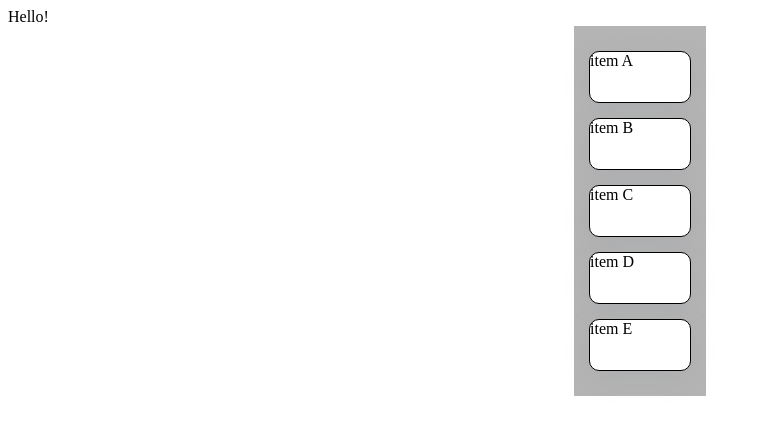
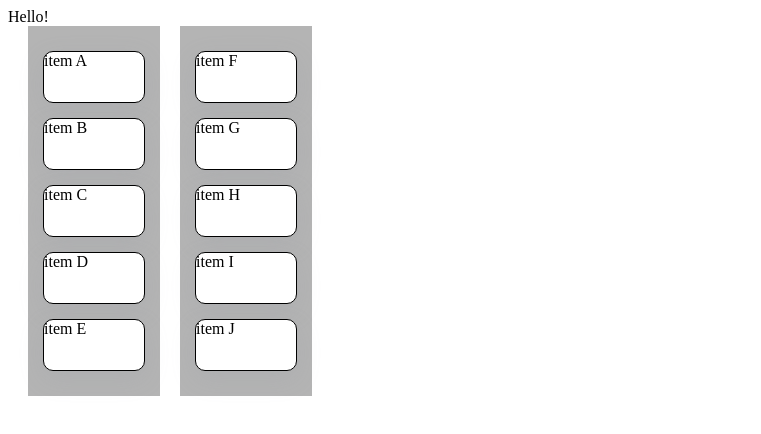
Before and after one commit to NeatKYU/vnd, a Vue app: page / in a window 1280 px wide. Shown: the top 434 px of the page, without its empty margins (0-761 px from the left). Built offline with nearby package versions, Linux system fonts and the light colour scheme.

Commit message:
✨ 리스트 두개 왔다갔다 기능 추가

```diff
--- a/src/App.vue
+++ b/src/App.vue
@@ -1,7 +1,10 @@
 <template>
   <div id="app">
     Hello!
-    <Drag></Drag>
+    <div class="flex-style">
+      <Drag :pDropzoneId="1" :pList="list1"></Drag>
+      <Drag :pDropzoneId="2" :pList="list2"></Drag>
+    </div>
   </div>
 </template>
 
@@ -12,9 +15,64 @@ export default {
   name: 'App',
   components: {
     Drag
+  },
+  data() {
+    return {
+      list1: [
+        {
+          id: '1',
+          title: 'item A',
+          list: 1,
+        },{
+          id: '2',
+          title: 'item B',
+          list: 1,
+        },{
+          id: '3',
+          title: 'item C',
+          list: 1,
+        },{
+          id: '4',
+          title: 'item D',
+          list: 1,
+        },{
+          id: '5',
+          title: 'item E',
+          list: 1,
+        },
+      ],
+      list2: [
+        {
+          id: '6',
+          title: 'item F',
+          list: 2,
+        },{
+          id: '7',
+          title: 'item G',
+          list: 2,
+        },{
+          id: '8',
+          title: 'item H',
+          list: 2,
+        },{
+          id: '9',
+          title: 'item I',
+          list: 2,
+        },{
+          id: '10',
+          title: 'item J',
+          list: 2,
+        },
+      ]
+    };
   }
 }
 </script>
 
-<style>
+<style scoped>
+.flex-style {
+  display: flex;
+  gap: 20px;
+  padding: 0 20px;
+}
 </style>
--- a/src/components/dragTest.vue
+++ b/src/components/dragTest.vue
@@ -1,21 +1,16 @@
 <template>
     <div class="drag-wrapper">
-        <div
-            id="list"
-            class="dropzone"
-            :sortable="{
-                onUpdate: sortableMove
-            }"
-        >
+        <div class="dropzone">
             <div
-                v-for="(item, index) in tempListOne"
-                :key="item.id"
+                v-for="(item, index) in tempList"
+                :key="item.id+'-'+index"
+                :id="item.id"
                 draggable="true"
                 @dragstart="startDrag($event, item, index)"
                 @dragend="dragLeave()"
                 @drop="dragEnd($event, index)"
-                @dragover.prevent="overShow(item.id)"
-                @dragenter.prevent="moveOver(index)"
+                @dragover.prevent
+                @dragenter.prevent
                 class="drag-box"
                 :class="{
                     'is-dragging': sIsDragging && (item.id === sDraggingId),
@@ -23,7 +18,7 @@
                     // 'move-action-up': isMoveActionUp(sDraggingId, sOverId) && isOver(item.id),
                 }"
             >
-                <div v-if="sOverShow && (item.id === sOverId) && (item.id !== sDraggingId)" class="move-point" />
+                <!-- <div v-if="sOverShow && (item.id === sOverId) && (item.id !== sDraggingId)" class="move-point" /> -->
                 <span>{{ item.title }}</span>
             </div>
         </div>
@@ -33,95 +28,83 @@
 <script>
 export default {
     name: 'dragTest',
+    props: {
+        pList: [],
+        pDropzoneId: Number,
+    },
     data() {
         return {
-            tempListOne: [
-                {
-                    id: '1',
-                    title: 'item A',
-                    list: 1,
-                },{
-                    id: '2',
-                    title: 'item B',
-                    list: 1,
-                },{
-                    id: '3',
-                    title: 'item C',
-                    list: 1,
-                },{
-                    id: '4',
-                    title: 'item D',
-                    list: 1,
-                },{
-                    id: '5',
-                    title: 'item E',
-                    list: 1,
-                },
-            ],
-            tempListTwo: [],
+            tempList: [],
             sIsDragging: false,
             sDraggingId: null,
             sOverId: null,
-            sDragzone: 0,
             sFrom: -1,
             sTo: -1,
             sOverShow: false,
             sCustomDiv: null,
+            sListId: null,
         }
     },
     methods: {
-        sortableMove: function (aEvent) {
-            this.tempListOne.splice(aEvent.newIndex, 0, this.tempListOne.splice(aEvent.oldIndex, 1)[0])
-        },
         startDrag(event, aItem, aIdx) {
+            console.log('start drag dropzone', this.pDropzoneId)
             event.dataTransfer.dropEffect = 'move';
             event.dataTransfer.effectAllowed = 'move';
             event.dataTransfer.setData('itemId', aItem.id);
+
             // ghost image control
             let sCustomDiv = event.target.cloneNode(true);
             sCustomDiv.style.opacity = 0.01;
+            sCustomDiv.id = 'customdiv';
+            sCustomDiv.className = "drag-box "+aIdx+" "+aItem.id;
             document.body.appendChild(sCustomDiv);
             event.dataTransfer.setDragImage(sCustomDiv, event.offsetX, event.offsetY);
             this.sCustomDiv = sCustomDiv
 
             this.sDraggingId = aItem.id;
-            this.sDragzone = aItem.list;
             this.sFrom = aIdx;
-            console.log(this.sDraggingId)
             this.toggleDragging('over');
         },
         dragEnd(event, aTo) {
             event.preventDefault();
-            console.log('from to = ', this.sFrom, aTo)
-            this.moveItem(this.sFrom, aTo);
+            console.log('drag end dropzone', this.pDropzoneId)
+
+            const sCustomDiv = document.getElementById('customdiv').cloneNode(true);
+            sCustomDiv.id = sCustomDiv.className.split(' ')[2];
+
+            this.moveItem(sCustomDiv.className.split(' ')[1], aTo, sCustomDiv);
+
             this.sFrom = -1;
             this.sTo = -1;
             this.toggleDragging('end');
             this.endOverShow();
             if(this.sCustomDiv){
-                console.log(this.sCustomDiv);
                 document.body.removeChild(this.sCustomDiv);
                 this.sCustomDiv = null;
             }
         },
         dragLeave() {
+            if(this.sCustomDiv){
+                document.body.removeChild(this.sCustomDiv);
+                //여기서 삭제해버리자~
+                this.tempList.splice(this.sFrom, 1)
+                this.sCustomDiv = null;
+            }
             this.sFrom = -1;
             this.sTo = -1;
             this.toggleDragging('end');
             this.endOverShow();
-            if(this.sCustomDiv){
-                console.log(this.sCustomDiv);
-                document.body.removeChild(this.sCustomDiv);
-                this.sCustomDiv = null;
+        },
+        moveItem(aFrom, aTo, aCustomdiv) {
+            if(this.sIsDragging) {
+                this.tempList.splice(aTo, 0, this.tempList.splice(aFrom, 1)[0]);
+            } else {
+                this.tempList.splice(aTo, 0, {
+                    id: aCustomdiv.id,
+                    title: aCustomdiv.innerText,
+                    list: this.pDropzoneId
+                });
             }
-        },
-        moveItem(aFrom, aTo) {
-            this.tempListOne.splice(aTo, 0, this.tempListOne.splice(aFrom, 1)[0]);
-        },
-        moveOver(aTo) {
-            console.log('over from to !', this.sFrom, aTo)
-            this.tempListOne.splice(aTo, 0, this.tempListOne.splice(this.sFrom, 1)[0]);
-            this.sFrom = aTo;
         },
         toggleDragging(aType){
             if(aType === 'over'){
@@ -138,9 +121,6 @@ export default {
             this.sOverId = null;
             this.sOverShow = false;
         },
-        filterList(aListIndex) {
-            return this.items.filter((aItem) => aItem.list === aListIndex);
-        },
         isMoveActionDwon(aFrom, aTo) {
             if(aFrom > aTo){
                 return true;
@@ -155,8 +135,11 @@ export default {
         },
         isOver(aId) {
             return this.sOverShow && (aId === this.sOverId) && (aId !== this.sDraggingId);
-        }
+        },
     },
+    created() {
+        return this.tempList = this.pList
+    }
 }
 </script>
 
```
